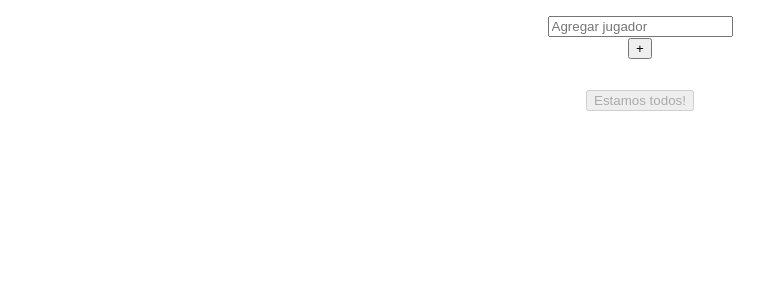
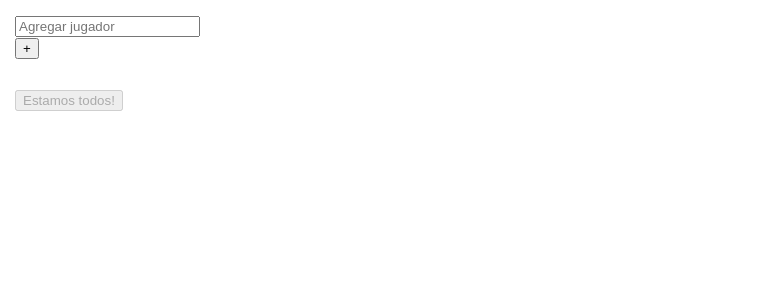
Before and after one commit to juanmjacobs/contra, a React (Create React App) app: page / in a window 1280 px wide. Shown: the top 300 px of the page, without its empty margins (0-781 px from the left). Built offline with nearby package versions, Linux system fonts and the light colour scheme; the HTML template or start-up script is replaced by a standard one.

Commit message:
modo jugando

```diff
--- a/src/App.js
+++ b/src/App.js
@@ -1,12 +1,12 @@
 import "./App.css";
 import { useState, useCallback } from "react";
 import { ListGroup, Form, Row, Col, Button } from "react-bootstrap";
-
-function App() {
+function AddPlayersForm({ onAllIn }) {
   const [players, setPlayers] = useState([]);
   const [newPlayerName, setNewPlayerName] = useState("");
-
+  const [ isPlaying, setIsPlaying ] = useState(false);
   const addNewPlayer = (e) => {
+    e.preventDefault()
     if(newPlayerName) {
       const newPlayers = players.concat({ name: newPlayerName, points: 0 });
       setPlayers(newPlayers);
@@ -15,33 +15,48 @@ function App() {
   }
 
   return (
-    <div className="App">
-      <Row style={{padding: 15}}>
-        <Col xs={4}>
-          </Col>
-        <Col xs="auto">
-            <Form.Control placeholder="Agregar jugador" value={newPlayerName} onChange={e => setNewPlayerName(e.target.value)}/>
-        </Col>
-        <Col xs="auto">
-          <Button variant="primary" type="submit" onClick={addNewPlayer} className="mb-2"> + </Button>
-        </Col>
+      <div>
+      <Row className="justify-content-center" style={{padding: 15}}>
+        <Form onSubmit={addNewPlayer}>
+          <Row>
+            <Col xs="auto">
+                <Form.Control placeholder="Agregar jugador" value={newPlayerName} onChange={e => setNewPlayerName(e.target.value)}/>
+            </Col>
+            <Col xs="auto">
+              <Button variant="primary" type="submit"className="mb-2"> + </Button>
+            </Col>
+          </Row>
+        </Form>
       </Row>
       <Row>
         <Col md={12}>
           <ListGroup>
             {players.map(({ name }) => (
-              <ListGroup.Item>{name}</ListGroup.Item>
+              <ListGroup.Item key={name}>{name}</ListGroup.Item>
             ))}
           </ListGroup>
         </Col>
       </Row>
-      <Row className="justify-content-center" pullRight style={{margin: 15}}>
+      <Row className="justify-content-center" style={{margin: 15}}>
         <Col xs="auto">
-          <Button variant="primary" type="submit" onClick={addNewPlayer} className="mb-2" disabled={players.length < 2}> Estamos todos! </Button>
+          <Button variant="primary" type="submit" onClick={onAllIn} className="mb-2" disabled={players.length < 2}> Estamos todos! </Button>
         </Col>
       </Row>
     </div>
   );
 }
+function ContraGameRound() {
+  return <div>Jugando!</div>
+}
+function App() {
+  const [ isPlaying, setIsPlaying ] = useState(false);
+  const [ players, setPlayers ] = useState(false);
+  const startPlaying = (somePlayers) => {
+    setIsPlaying(true);
+    setPlayers(somePlayers)
+  }
+  if(!isPlaying) return <AddPlayersForm onAllIn={startPlaying}/>
+  return <ContraGameRound></ContraGameRound>
+}
 
 export default App;
```
